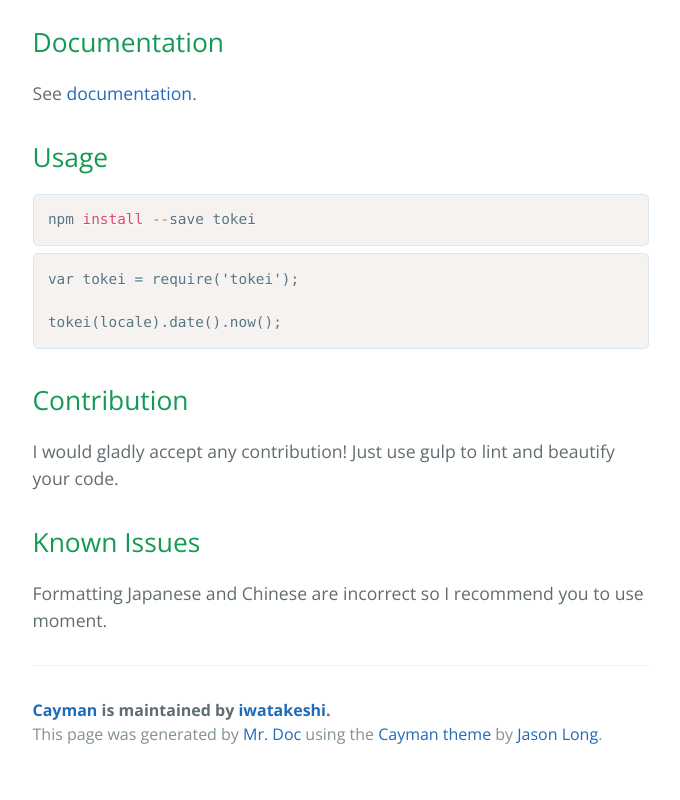
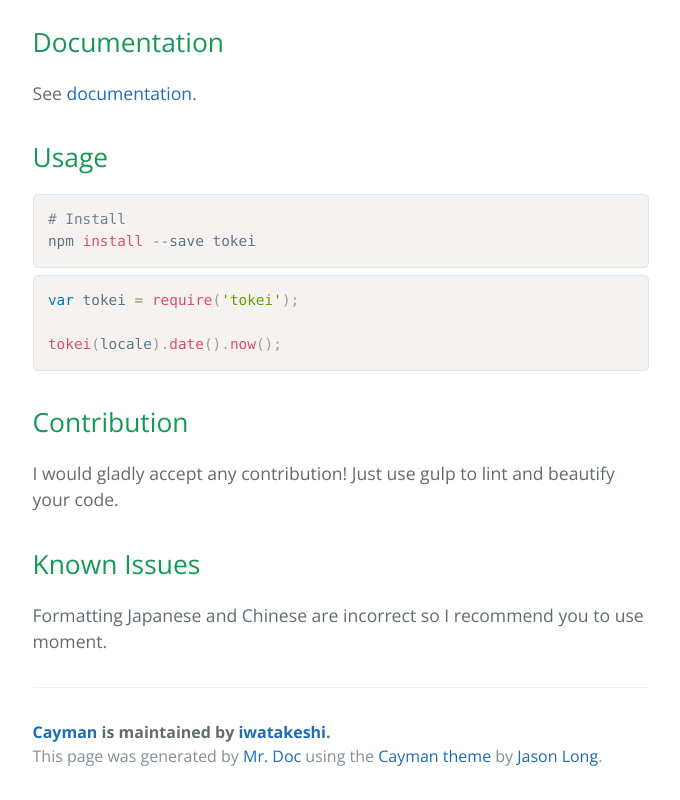
Before and after one commit to iwatakeshi/tokei, a plain HTML site: page index.html in a window 1280 px wide. Shown: the part 2167-2967 px from the top of the page, without its empty margins (407-1087 px from the left). Before the commit the page ends 2945 px from the top, so only its background shows below. Drawn offline with nearby package versions, Linux system fonts and the light colour scheme.

Commit message:
Update 2015-10-03T03:09:15.478Z

```diff
--- a/index.html
+++ b/index.html
@@ -34,9 +34,10 @@
 <h2>Documentation</h2>
 <p>See <a href="http://iwatakeshi.github.io/tokei/">documentation</a>.</p>
 <h2>Usage</h2>
-<pre><code class="language-bash">npm install --save tokei
+<pre><code class="language-bash"># Install
+npm install --save tokei
 </code></pre>
-<pre><code class="language-js">var tokei = require('tokei');
+<pre><code class="language-javascript">var tokei = require('tokei');
 
 tokei(locale).date().now();
 </code></pre>
```
